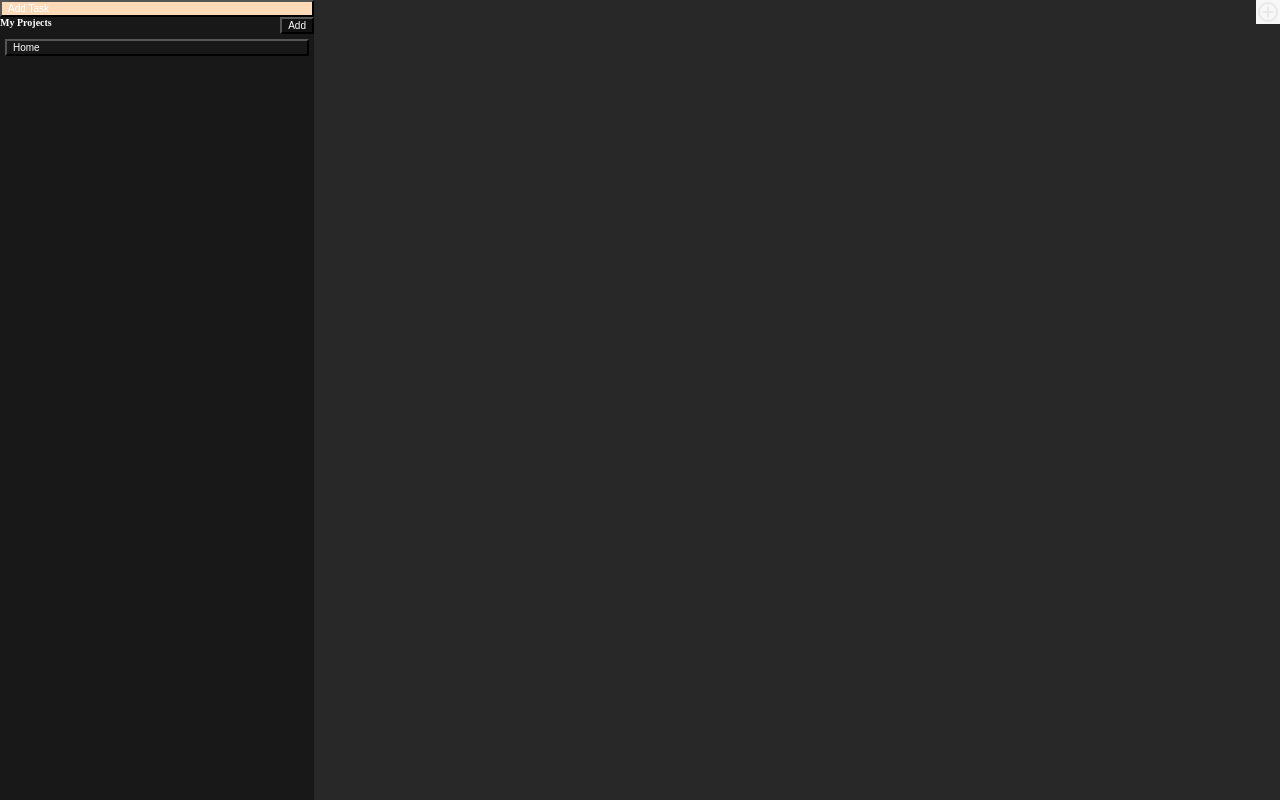
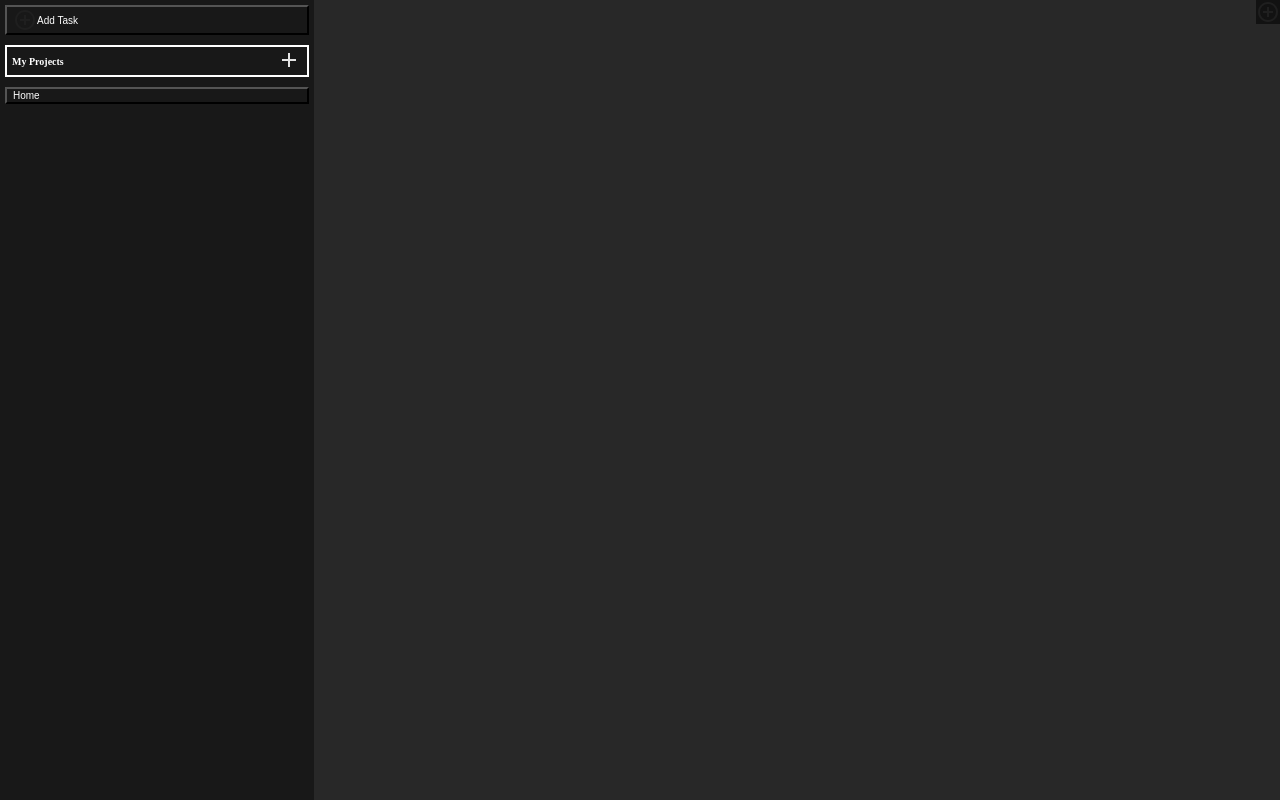
Before and after one commit to BigPimpLimp/todo-list, a website built with webpack: page src/template.html in a window 1280 px wide. Built offline with nearby package versions, Linux system fonts and the light colour scheme.

Commit message:
update ui

```diff
--- a/src/index.js
+++ b/src/index.js
@@ -95,10 +95,10 @@ div.addEventListener('click', (e) => {
 
 const navButtons = document.querySelector('#nav-buttons')
 navButtons.addEventListener('click', (e) => {
-    if (e.target.matches('#task-btn')) {
+    if (e.target.matches('.add-task')) {
         displayInputWindow(true, 'inputWindow');
     }
-    if (e.target.matches('#add-project')) {
+    if (e.target.matches('.add-project')) {
         displayInputWindow(true, 'project-form-div')
     }
     if (e.target.matches('.project-btn')) {
--- a/src/style.css
+++ b/src/style.css
@@ -50,7 +50,14 @@ nav {
     flex-direction: column;
 }
 
-nav, .nav-btn, .project-div, .project-btn, .project-header, .project-list {
+#task-btn {
+    margin: 5px;
+    display: flex;
+    justify-content: start;
+    align-items: center;
+}
+
+nav, .nav-btn, .project-div, .project-btn, .project-header, .project-list, .add-project, .add-task {
     background-color: #181818
 }
 
@@ -73,7 +80,11 @@ nav, .nav-btn, .project-div, .project-btn, .project-header, .project-list {
     margin: 5px;
 }
 
-.project-btn:hover, #task-btn:hover {
+button {
+    background: none;
+}
+
+.project-btn:hover, #add-task-btn:hover {
     background-color: peachpuff;
 }
 
@@ -95,10 +106,23 @@ nav, .nav-btn, .project-div, .project-btn, .project-header, .project-list {
     width: 100%;
 }
 
+.nav-btn {
+    display: flex;
+    flex-direction: row;
+    justify-content: space-between;
+}
+
 .project-header {
     display: flex;
     flex-direction: row;
     justify-content: space-between;
+    margin: 5px;
+    border: 2px solid white;
+    align-items: center;
+}
+
+#project-title, .add-project {
+    border: none
 }
 
 #project-list, #project-div {
@@ -117,6 +141,6 @@ nav, .nav-btn, .project-div, .project-btn, .project-header, .project-list {
     border: none;
 }
 
-img {
-    filter: invert(100%) sepia(0%) saturate(7500%) hue-rotate(257deg) brightness(98%) contrast(114%);
-}
+/* img {
+    filter: invert(100%) sepia(100%) saturate(0%) hue-rotate(108deg) brightness(109%) contrast(101%);
+} */
--- a/src/template.html
+++ b/src/template.html
@@ -10,11 +10,15 @@
     </header>
     <img src='svg/add_circle_24dp_1F1F1F_FILL0_wght400_GRAD0_opsz24.svg'>
     <nav id="nav-buttons">
-        <button id="task-btn" class="nav-btn">Add Task</button>
+        <button id="task-btn" class="add-task"><img src='svg/add_circle_24dp_1F1F1F_FILL0_wght400_GRAD0_opsz24.svg' class="add-task" id="add-task-btn">
+             Add Task
+        </button>
         <div id="project-div" class="nav-btn">
             <div class="project-header">
-                <h3 class="project-header">My Projects</h3>
-                <button id="add-project">Add</button>
+                <h3 class="project-header" id="project-title">My Projects</h3>
+                <button class="add-project">
+                    <img src='svg/add_24dp_E3E3E3_FILL0_wght400_GRAD0_opsz24.svg' class="add-project">
+                </button>
             </div>
             <button class="project-btn" id="project0">Home</button>
             <div id="project-list"></div>
```
Also changed, not shown: src/svg/add_24dp_E3E3E3_FILL0_wght400_GRAD0_opsz24.svg (added).
